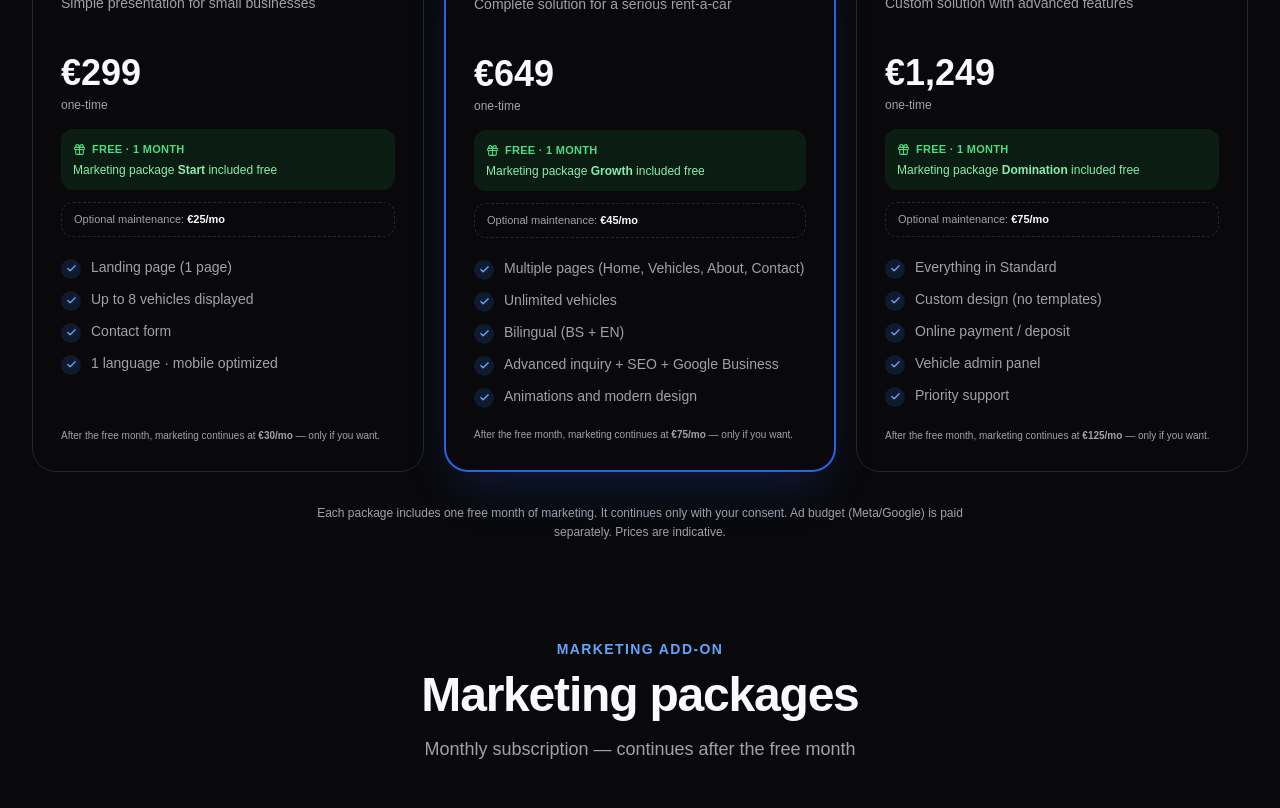
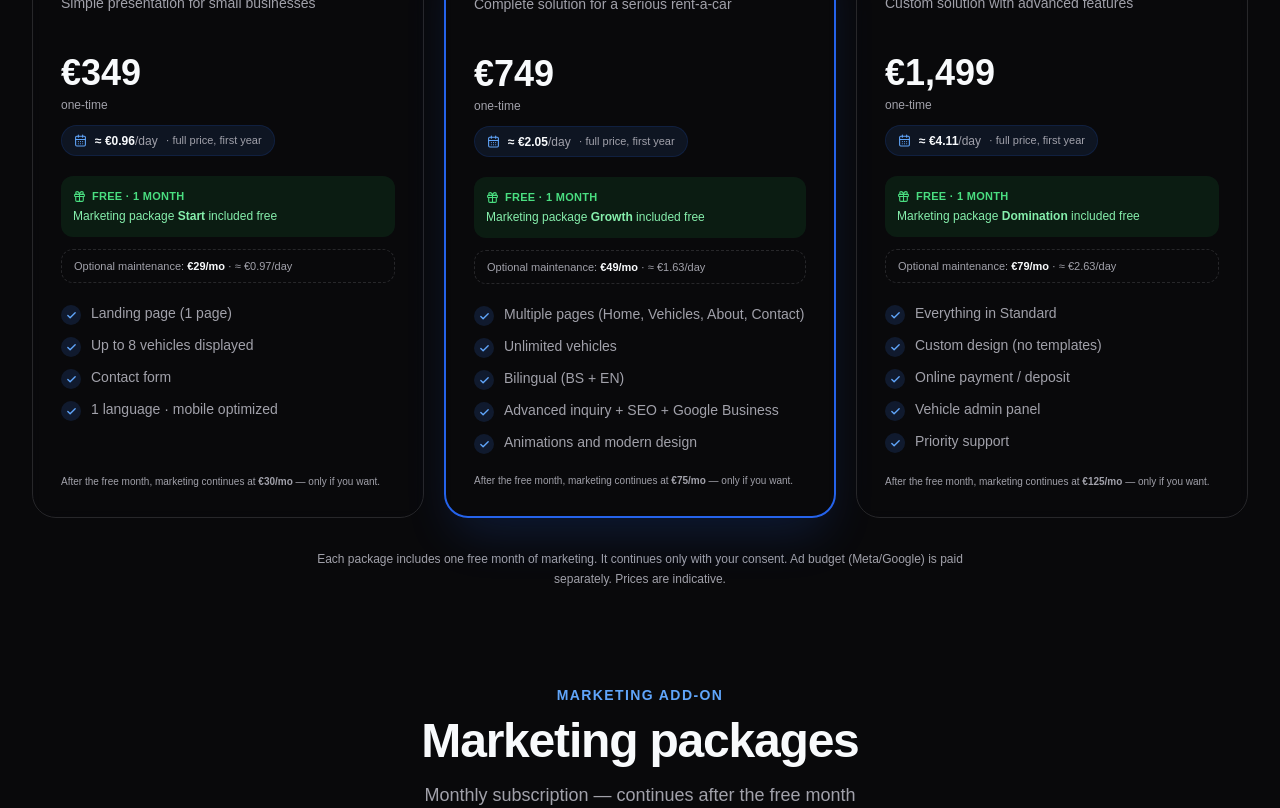
Before and after one commit to Bakeee99/mehiccdev, a Next.js app: page / in a window 1280 px wide. Shown: the part 4980-5788 px from the top of the page. Built offline with nearby package versions, Linux system fonts and the light colour scheme.

Commit message:
Nove cijene + dnevni preracun

```diff
--- a/components/sections/Pricing.tsx
+++ b/components/sections/Pricing.tsx
@@ -13,7 +13,24 @@
 "use client";
 
 import { motion } from "framer-motion";
-import { Gift, Check, Star, Rocket, Diamond, Megaphone, TrendingUp, Crown } from "lucide-react";
+import { Gift, Check, Star, Rocket, Diamond, Megaphone, TrendingUp, Crown, CalendarDays } from "lucide-react";
+
+// Computes an approximate per-day cost from a one-time price string,
+// amortized over the first year (365 days). Strips currency symbol and
+// thousand separators so "€1,499" / "€1.499" both parse to 1499.
+function perDayCost(price: string): string {
+  const n = parseInt(price.replace(/[^0-9]/g, ""), 10);
+  if (!n || isNaN(n)) return "";
+  return (n / 365).toFixed(2);
+}
+
+// Computes an approximate per-day cost from a MONTHLY price string
+// (e.g. maintenance "€25/mo" → ≈ €0.83/day), based on a 30-day month.
+function perDayFromMonthly(price: string): string {
+  const n = parseInt(price.replace(/[^0-9]/g, ""), 10);
+  if (!n || isNaN(n)) return "";
+  return (n / 30).toFixed(2);
+}
 import { staggerContainer, staggerContainerSlow, fadeUp, scaleIn, viewportOnce } from "@/lib/animations";
 import { useLanguage } from "@/components/ui/LanguageProvider";
 
@@ -93,7 +110,18 @@ export function Pricing() {
                 <div className="mb-1">
                   <span className="text-4xl font-extrabold text-[var(--text)]">{plan.price}</span>
                 </div>
-                <p className="text-xs text-[var(--text-muted)] mb-4">{p.once}</p>
+                <p className="text-xs text-[var(--text-muted)] mb-3">{p.once}</p>
+
+                {/* Daily-cost framing — makes the FULL price feel approachable */}
+                <div className="inline-flex items-center gap-2 self-start mb-5 px-3 py-1.5 rounded-full
+                                bg-brand-600/10 dark:bg-brand-500/10 border border-brand-600/15">
+                  <CalendarDays size={13} className="text-brand-600 dark:text-brand-400 flex-shrink-0" />
+                  <span className="text-xs text-[var(--text)] font-semibold">
+                    {p.dailyApprox} €{perDayCost(plan.price)}
+                    <span className="text-[var(--text-muted)] font-normal">{p.perDay}</span>
+                  </span>
+                  <span className="text-[11px] text-[var(--text-muted)]">· {p.dailyNote}</span>
+                </div>
 
                 {/* Free marketing banner */}
                 <div className="rounded-xl bg-green-500/10 p-3 mb-3">
@@ -106,10 +134,11 @@ export function Pricing() {
                   </p>
                 </div>
 
-                {/* Optional maintenance */}
+                {/* Optional maintenance — with daily breakdown for easy comparison */}
                 <div className="rounded-xl border border-dashed border-[var(--border)] bg-[var(--bg)]/50 px-3 py-2 mb-5">
                   <p className="text-[11px] text-[var(--text-muted)]">
                     {p.maintLabel} <strong className="text-[var(--text)]">{plan.maint}</strong>
+                    <span className="text-[var(--text-muted)]"> · {p.dailyApprox} €{perDayFromMonthly(plan.maint)}{p.perDay}</span>
                   </p>
                 </div>
 
--- a/lib/i18n.ts
+++ b/lib/i18n.ts
@@ -146,6 +146,9 @@ export const translations = {
       heading:  "Web paketi + gratis marketing",
       subtitle: "Uz svaki paket — mjesec dana marketinga besplatno",
       once:     "jednokratno",
+      perDay:   "/dan",
+      dailyNote:"puna cijena, prva godina",
+      dailyApprox:"≈",
       gratis:   "Gratis · 1 mjesec",
       inclFreePre:  "Marketing paket",
       inclFreePost: "uključen besplatno",
@@ -156,11 +159,11 @@ export const translations = {
       perMonth: "/mj",
       webFooter: "Uz svaki paket dobijate mjesec dana marketinga besplatno. Nastavlja se samo uz vašu saglasnost. Budžet za reklame (Meta/Google) plaća se zasebno. Cijene su orijentacione.",
       webPlans: [
-        { name: "Basic",    tag: "Jednostavna prezentacija za male firme",      price: "€299",   gift: "Start",      maint: "€25/mj", cont: "€30/mj",
+        { name: "Basic",    tag: "Jednostavna prezentacija za male firme",      price: "€349",   gift: "Start",      maint: "€29/mj", cont: "€30/mj",
           features: ["Landing stranica (1 stranica)", "Prikaz do 8 vozila", "Kontakt forma", "1 jezik · mobilna optimizacija"] },
-        { name: "Standard", tag: "Kompletno rješenje za ozbiljan rent-a-car",   price: "€649",   gift: "Rast",       maint: "€45/mj", cont: "€75/mj",
+        { name: "Standard", tag: "Kompletno rješenje za ozbiljan rent-a-car",   price: "€749",   gift: "Rast",       maint: "€49/mj", cont: "€75/mj",
           features: ["Više stranica (Početna, Vozila, O nama, Kontakt)", "Neograničen broj vozila", "Dvojezično (BS + EN)", "Napredni upitnik + SEO + Google Business", "Animacije i moderan dizajn"] },
-        { name: "Premium",  tag: "Custom rješenje s naprednim funkcijama",       price: "€1.249", gift: "Dominacija", maint: "€75/mj", cont: "€125/mj",
+        { name: "Premium",  tag: "Custom rješenje s naprednim funkcijama",       price: "€1.499", gift: "Dominacija", maint: "€79/mj", cont: "€125/mj",
           features: ["Sve iz Standard paketa", "Custom dizajn (bez templatea)", "Online plaćanje / depozit", "Admin panel za vozila", "Prioritetna podrška"] },
       ],
       mktLabel:    "Marketing Add-on",
@@ -340,6 +343,9 @@ export const translations = {
       heading:  "Web packages + free marketing",
       subtitle: "Each package includes one month of marketing — free",
       once:     "one-time",
+      perDay:   "/day",
+      dailyNote:"full price, first year",
+      dailyApprox:"≈",
       gratis:   "Free · 1 month",
       inclFreePre:  "Marketing package",
       inclFreePost: "included free",
@@ -350,11 +356,11 @@ export const translations = {
       perMonth: "/mo",
       webFooter: "Each package includes one free month of marketing. It continues only with your consent. Ad budget (Meta/Google) is paid separately. Prices are indicative.",
       webPlans: [
-        { name: "Basic",    tag: "Simple presentation for small businesses",        price: "€299",   gift: "Start",      maint: "€25/mo", cont: "€30/mo",
+        { name: "Basic",    tag: "Simple presentation for small businesses",        price: "€349",   gift: "Start",      maint: "€29/mo", cont: "€30/mo",
           features: ["Landing page (1 page)", "Up to 8 vehicles displayed", "Contact form", "1 language · mobile optimized"] },
-        { name: "Standard", tag: "Complete solution for a serious rent-a-car",       price: "€649",   gift: "Growth",     maint: "€45/mo", cont: "€75/mo",
+        { name: "Standard", tag: "Complete solution for a serious rent-a-car",       price: "€749",   gift: "Growth",     maint: "€49/mo", cont: "€75/mo",
           features: ["Multiple pages (Home, Vehicles, About, Contact)", "Unlimited vehicles", "Bilingual (BS + EN)", "Advanced inquiry + SEO + Google Business", "Animations and modern design"] },
-        { name: "Premium",  tag: "Custom solution with advanced features",           price: "€1,249", gift: "Domination", maint: "€75/mo", cont: "€125/mo",
+        { name: "Premium",  tag: "Custom solution with advanced features",           price: "€1,499", gift: "Domination", maint: "€79/mo", cont: "€125/mo",
           features: ["Everything in Standard", "Custom design (no templates)", "Online payment / deposit", "Vehicle admin panel", "Priority support"] },
       ],
       mktLabel:    "Marketing Add-on",
```
Also changed, not shown: PROCITAJ-ME.txt (added).
